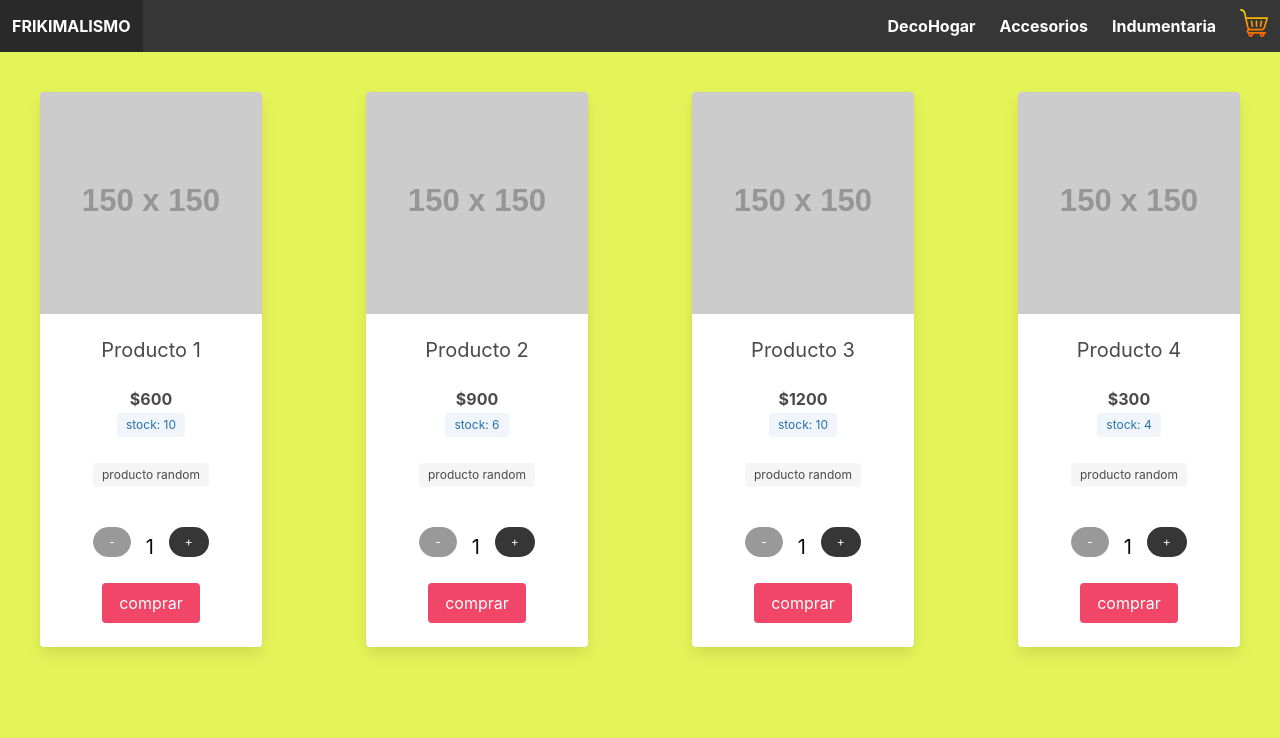
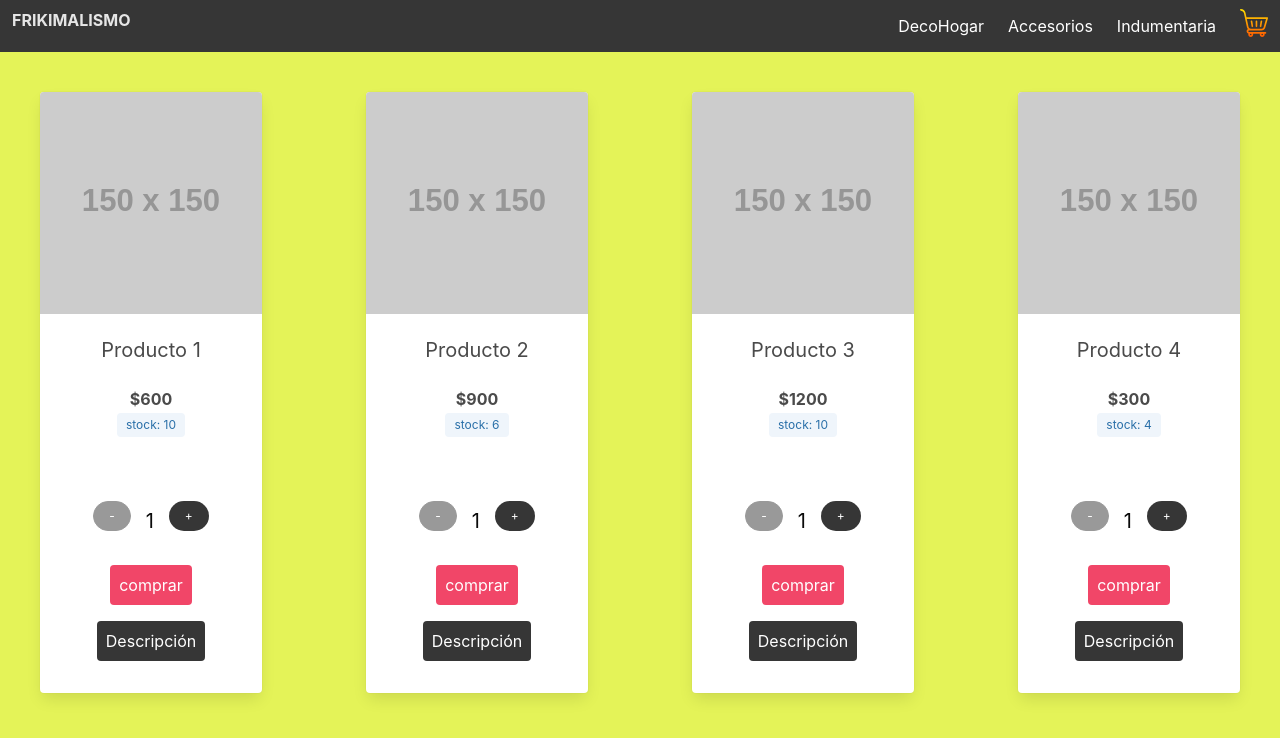
Before and after one commit to cvillar22/frikimalismo, a React (Create React App) app: page / in a window 1280 px wide. Shown: the top 738 px of the page. Built offline with nearby package versions, Linux system fonts and the light colour scheme.

Commit message:
agregando item detail, categorias y router

```diff
--- a/package.json
+++ b/package.json
@@ -10,6 +10,7 @@
     "react-bootstrap": "^2.0.2",
     "react-bulma-components": "^4.0.4",
     "react-dom": "^17.0.2",
+    "react-router-dom": "^6.0.2",
     "react-scripts": "4.0.3",
     "web-vitals": "^1.1.2"
   },
--- /dev/null
+++ b/public/categories.json
@@ -0,0 +1,17 @@
+[
+    {
+      "id": 1,
+      "title": "DecoHogar"
+    },
+
+    {
+      "id": 2,
+      "title": "Accesorios"
+    },
+
+    {
+      "id": 3,
+      "title": "Indumentaria"
+    }
+
+  ]
--- a/public/products.json
+++ b/public/products.json
@@ -2,6 +2,7 @@
     {
       "id": 1,
       "title": "Producto 1",
+      "category": "1",
       "stock": 10,
       "price": 600,
       "prodImg": "https://via.placeholder.com/150",
@@ -10,6 +11,7 @@
     {
       "id": 2,
       "title": "Producto 2",
+      "category": "2",
       "stock": 6,
       "price": 900,
       "prodImg": "https://via.placeholder.com/150",
@@ -18,6 +20,7 @@
     {
       "id": 3,
       "title": "Producto 3",
+      "category": "3",
       "stock": 10,
       "price": 1200,
       "prodImg": "https://via.placeholder.com/150",
@@ -26,6 +29,7 @@
     {
       "id": 4,
       "title": "Producto 4",
+      "category": "1",
       "stock": 4,
       "price": 300,
       "prodImg": "https://via.placeholder.com/150",
--- a/src/App.js
+++ b/src/App.js
@@ -1,15 +1,25 @@
 import React from "react";
+import { BrowserRouter, Routes, Route } from "react-router-dom";
 import './App.css';
 import NavBar from "./components/NavBar/NavBar";
 import ItemListContainer from "./components/Container/ItemListContainer";
+import ItemDetailContainer from "./components/ItemDetailContainer/ItemDetailContainer";
+import Cart from "./components/Cart/Cart";
 import 'bulma/css/bulma.min.css';
 
 function App() {
   return (
+    <BrowserRouter>
     <div className="App">
-     <NavBar />
-     <ItemListContainer greetings="BIENVENIDO! ESTAMOS TRABAJANDO PARA UD" />
+       <NavBar />
+        <Routes>
+          <Route exact path= '/' element={<ItemListContainer/>} />
+          <Route exact path= '/category/:id' element={<ItemListContainer/>} />
+          <Route exact path= '/item/:id' element={<ItemDetailContainer/>} />
+          <Route exact path='/cart' element={<Cart />} />
+        </Routes>
     </div>
+    </BrowserRouter>
   );
 }
 
--- /dev/null
+++ b/src/components/Cart/Cart.jsx
@@ -0,0 +1,14 @@
+import React from "react";
+import Vader from "../../assets/vader.jpg";
+
+const Cart = () => {
+
+
+    return (
+      <div>
+          <img title="CartPage"  className="cartImgPage" src={Vader} alt="CartPage" />
+      </div>
+    );
+  };
+
+  export default Cart;
--- a/src/components/Container/ItemListContainer.jsx
+++ b/src/components/Container/ItemListContainer.jsx
@@ -2,28 +2,37 @@ import {useEffect, useState} from "react";
 import 'bulma/css/bulma.min.css';
 import Load from "../../helpers/load";
 import ItemList from "./itemList";
+import { useParams } from "react-router-dom";
 
 
 
 
 const ItemListContainer = () =>{
 
-    const[data,setData]= useState({
-        items: [],
-        isLoading: true,
-    });
+    const { id } = useParams();
 
-    const requestData = () =>{
+  const [data, setData] = useState({
+    items: [],
+    isLoading: true,
+  });
 
-    setTimeout(function startFetch(){
-        fetch("products.json")
-        .then((response)=> response.json())
-        .then((json)=> setData({items: json, isLoading: false}));
-    },2000);
+  const requestData = () => {
+    setTimeout(function startFetch() {
+      fetch("/products.json")
+        .then((response) => response.json())
+        .then((json) => {
+          const products = id
+        ? json.filter((product) => product.category === +id)
+        : json;
+          setData({ items: json, isLoading: false })
+        });
+    }, 2000);
+  };
 
-};
 
-useEffect(requestData, []);
+  useEffect(() => {
+    requestData()
+  }, [id])
 
     return(
         <div>
--- a/src/components/Container/item.jsx
+++ b/src/components/Container/item.jsx
@@ -1,8 +1,11 @@
 import React from "react";
 import ItemCountContainer from "../Counter/ItemCountContainer";
+import { Link } from "react-router-dom";
 
 
-const Item = ({ title, price, prodImg, stock,  descrip }) => {
+const Item = ({prodImg, title, price, stock,id})=>{
+
+
   return (
     <div className="card">
 
@@ -18,16 +21,16 @@ const Item = ({ title, price, prodImg, stock,  descrip }) => {
         <small className="tag is-info is-light">stock: {stock}</small>
       </div>
 
-      <div>
-        <small className="tag">{descrip}</small>
-      </div>
-
-      <footer className="card-content">
+      <footer className="card-content is-flex-direction-column is-align-items-center">
 
          <ItemCountContainer stock={stock} initial={1} />
-         <button className="button is-danger" type="button" title="Add to cart">
+         <button className="button is-danger p-2 m-2" type="button" title="Add to cart">
           comprar
          </button>
+         <Link to={`/product/${id}`}><button className="button is-dark p-2 m-2" type="button" title="detail">
+          Descripción
+         </button>
+         </Link>
       </footer>
 
     </div>
--- /dev/null
+++ b/src/components/ItemDetailContainer/ItemDetail.jsx
@@ -0,0 +1,25 @@
+import React from "react";
+import ItemCountContainer from '../Counter/ItemCountContainer'
+const ItemDetail = ({itemFiltered}) => {
+
+ return (
+    <article className="card has-text-centered m-5">
+      <header className="card-header is-flex is-justify-content-center">
+        <figure className="card-image">
+        <img  className="image" src={itemFiltered.prodImg} alt="" />
+        </figure>
+      </header>
+       <section className="card-content">
+        <h3 className="subtitle is-size-4-desktop">{itemFiltered.title}</h3>
+        <b className="is-block is-size-4-desktop"> ${itemFiltered.price} </b>
+        <b>{itemFiltered.descrip}</b>
+        <small className="tag is-info is-light">stock: {itemFiltered.stock}</small>
+      </section>
+      <footer className="card-footer is-flex-direction-column is-align-items-center">
+      <ItemCountContainer stock={itemFiltered.stock} initial={1} />
+        <button className="button is-dark is-small p-2 m-4" type="button" title="description">Añadir al carro</button>
+      </footer>
+    </article>
+  );
+}
+export default ItemDetail;
--- /dev/null
+++ b/src/components/ItemDetailContainer/ItemDetailContainer.jsx
@@ -0,0 +1,28 @@
+import React, {useState,useEffect} from "react";
+import {useParams} from "react-router-dom";
+import ItemDetail from "./ItemDetail";
+
+const ItemDetailContainer = (props)=>{
+
+	const {id} = useParams ();
+
+	const [product, setProduct] = useState();
+
+	const getDetailProd = () =>{
+		fetch("/products.json")
+		.then((res)=> res.json())
+		.then((json)=> {
+			const productFiltered = json.find( prod => prod.id === +id);
+			setProduct(productFiltered)
+		});
+	}
+
+useEffect(getDetailProd,[id])
+
+return(
+	<div className ="container">
+		{ product && <ItemDetail itemFiltered={product} />}
+	</div>
+)
+}
+export default ItemDetailContainer;
--- a/src/components/NavBar/NavBar.jsx
+++ b/src/components/NavBar/NavBar.jsx
@@ -1,25 +1,46 @@
-import React from "react";
+import React,{useEffect,useState} from "react";
+import { Link } from "react-router-dom";
 import 'bulma/css/bulma.min.css';
 import CartWidget from "../CartWidget/CartWidget";
+import NavBarCategories from "./NavBarCategories";
+
+const NavBar = () =>{
+
+    const [categories, setCategories] = useState(null);
+
+	const getCategories = () =>{
+		fetch("/categories.json")
+		.then((res)=> res.json())
+		.then((json) => {
+			setCategories(json)
+		});
+	}
+  	useEffect(getCategories, []);
 
 
-const NavBar = () =>{
     return(
         <nav className="navbar is-dark" role="navigation" aria-label="main navigation">
             <div className="navbar-brand">
-             <a className="navbar-item">
+            <Link to="/" >
+             <a className="navbar-item has-text-white">
                 <h1>
                     <strong>FRIKIMALISMO</strong>
                 </h1>
             </a>
+            </Link>
+
+
             </div>
+
             <div id="navbarBasicExample" className="navbar-menu">
                 <div className="navbar-end">
-                    <a className="navbar-item"><strong>DecoHogar</strong></a>
-                    <a className="navbar-item"><strong>Accesorios</strong></a>
-                    <a className="navbar-item"><strong>Indumentaria</strong></a>
+
+                    {categories && <NavBarCategories categories={categories} />}
+
                     <div className="navbar-item">
+
                             <a><CartWidget /></a>
+
                      </div>
                 </div>
             </div>
--- /dev/null
+++ b/src/components/NavBar/NavBarCategories.jsx
@@ -0,0 +1,18 @@
+import React from "react";
+import { NavLink } from "react-router-dom";
+
+const NavBarCategories = ({ categories }) => {
+  return (
+    <ul className="navbar-end">
+      {categories.map((category) => (
+        <li key={category.id} className="navbar-item">
+          <NavLink to={`/category/${category.id}`} className="has-text-white">
+            {category.title}
+          </NavLink>
+        </li>
+      ))}
+    </ul>
+  );
+};
+
+export default NavBarCategories;
```
Also changed, not shown: src/assets/vader.jpg (added), 1 other file (tests, documents, lock files or other folders).
